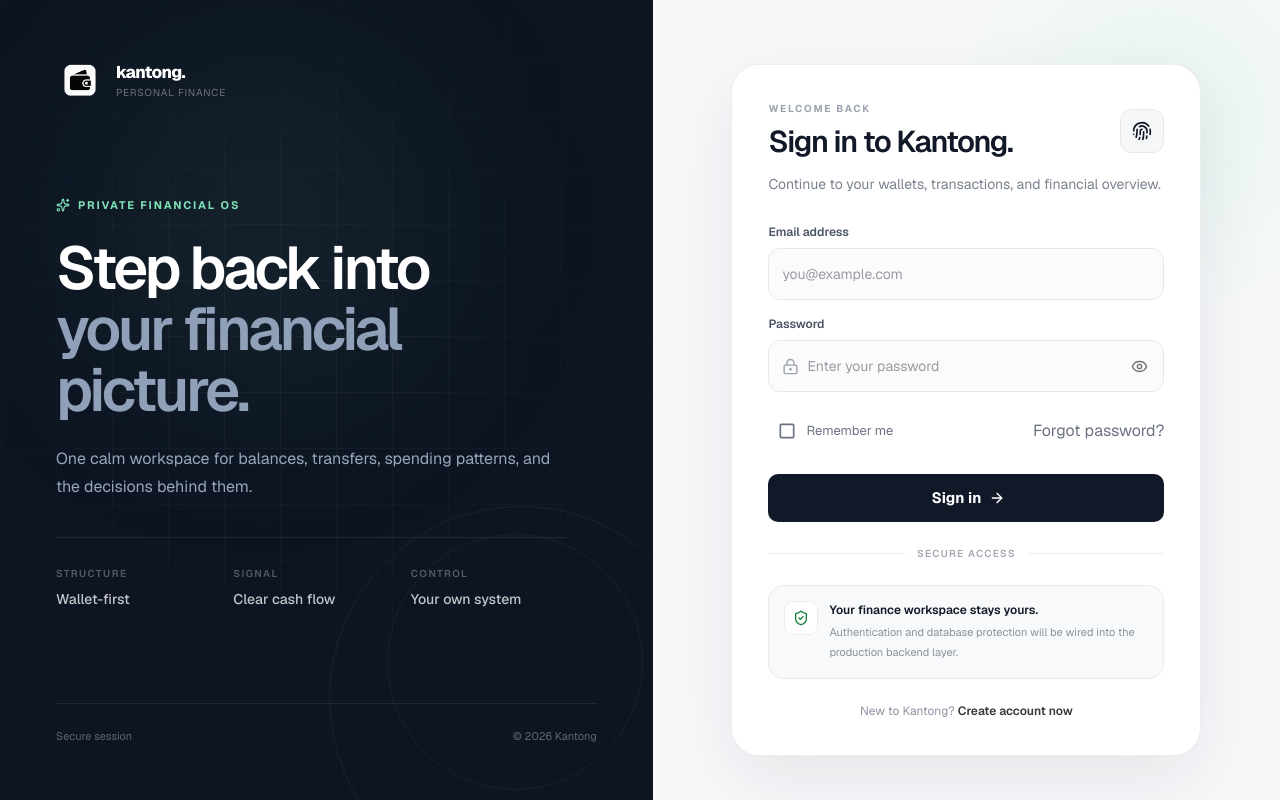
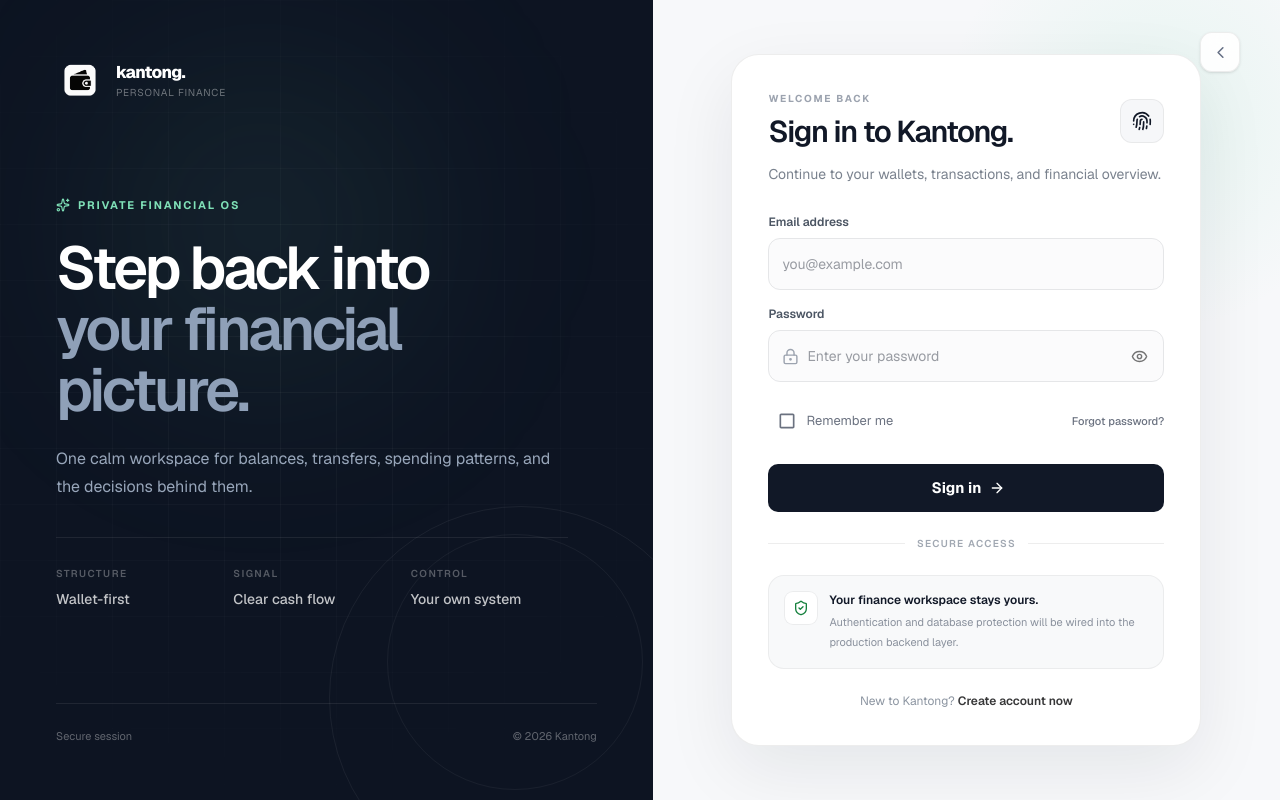
Before and after one commit to arthawansz/kantong, a Next.js app: page /login in a window 1280 px wide. Built offline with nearby package versions, Linux system fonts and the light colour scheme; what @mui/material-nextjs would draw is missing.

Commit message:
polish login navigation and auth links

```diff
--- a/src/app/(pages)/login/page.js
+++ b/src/app/(pages)/login/page.js
@@ -14,8 +14,8 @@ import {
   TextField,
 } from "@mui/material";
 import {
-  ArrowLeft,
   ArrowRight,
+  ChevronLeft,
   Eye,
   EyeOff,
   Fingerprint,
@@ -141,15 +141,22 @@ export default function LoginPage() {
         <section className="relative flex h-full items-center justify-center overflow-hidden bg-[#f7f8fa] px-5 sm:px-8 lg:px-12">
           <div className="pointer-events-none absolute inset-0 bg-[radial-gradient(circle_at_80%_15%,rgba(126,224,183,0.14),transparent_25%)]" />
 
+          <motion.div
+            initial={{ opacity: 0, y: -8 }}
+            animate={{ opacity: 1, y: 0 }}
+            transition={{ duration: 0.48, delay: 0.12, ease: easeOut }}
+            className="absolute right-5 top-5 z-20 sm:right-8 sm:top-8 lg:right-10"
+          >
+            <Link
+              href="/"
+              aria-label="Back to landing page"
+              className="grid h-10 w-10 place-items-center rounded-xl border border-black/[0.07] bg-white/90 text-[#667085] shadow-sm backdrop-blur transition hover:border-black/[0.12] hover:bg-white hover:text-[#111827]"
+            >
+              <ChevronLeft size={19} strokeWidth={2} />
+            </Link>
+          </motion.div>
+
           <div className="relative z-10 flex w-full max-w-[470px] flex-col justify-center">
-            <motion.div
-              initial={{ opacity: 0, y: -10 }}
-              animate={{ opacity: 1, y: 0 }}
-              transition={{ duration: 0.5, delay: 0.12, ease: easeOut }}
-              className="mb-5 self-start"
-            >
-            </motion.div>
-
             <motion.div
               initial={{ opacity: 0, y: 24, scale: 0.985 }}
               animate={{ opacity: 1, y: 0, scale: 1 }}
@@ -245,12 +252,12 @@ export default function LoginPage() {
                     label="Remember me"
                     sx={{ m: 0, "& .MuiFormControlLabel-label": { fontSize: 13, color: "#6b7280" } }}
                   />
-                  <button
-                    type="button"
-                    className="text-[6px] text-[#6b7280] transition hover:text-[#111827] cursor-pointer"
+                  <Link
+                    href="/forgot-password"
+                    className="text-[11px] font-medium text-[#6b7280] transition hover:text-[#111827]"
                   >
                     Forgot password?
-                  </button>
+                  </Link>
                 </div>
 
                 <Button
@@ -307,7 +314,10 @@ export default function LoginPage() {
                 transition={{ duration: 0.45, delay: 0.66 }}
                 className="mt-6 text-center text-xs text-[#8b94a0]"
               >
-                New to Kantong? <span className="font-semibold text-[#373738] hover:text-black cursor-pointer transition ease-in-out"> Create account now</span>
+                New to Kantong?{" "}
+                <Link href="/register" className="font-semibold text-[#373738] transition hover:text-black">
+                  Create account now
+                </Link>
               </motion.p>
             </motion.div>
           </div>
```
